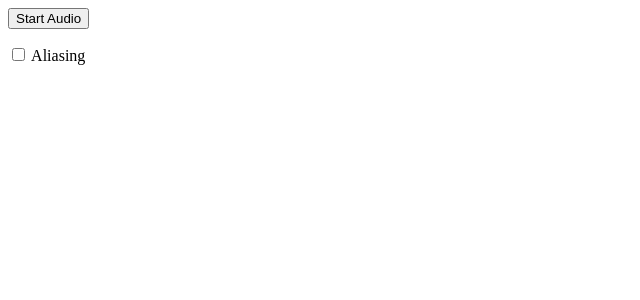
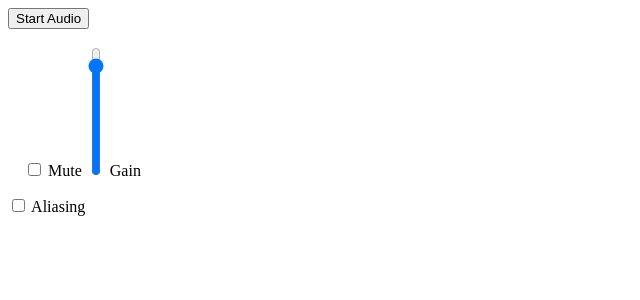
Before and after one commit to eetu-n/synth-school, a SvelteKit app: page / in a window 1280 px wide. Shown: the top 300 px of the page, without its empty margins (0-640 px from the left). Built offline with nearby package versions, Linux system fonts and the light colour scheme.

Commit message:
Initial audio-routing work

```diff
--- /dev/null
+++ b/src/lib/FaustMasterMixer.svelte
@@ -0,0 +1,47 @@
+<script lang="ts">
+    import FaustNode from './FaustNode.svelte';
+    import type { FaustAudioWorkletNode } from '@grame/faustwasm/dist/esm/index.js';
+
+    let { worklet = $bindable() }: { worklet?: FaustAudioWorkletNode | null } = $props();
+
+    let faustNode: FaustNode | null = null;
+
+    let gain = $state(0.9);
+    let mute = $state(false);
+
+    function handleMuteChange() {
+        if (faustNode) {
+            faustNode.setParamValue("Mute", mute ? 1 : 0);
+        }
+    }
+
+    function handleGainChange() {
+        if (faustNode) {
+            faustNode.setParamValue("Gain", gain);
+        }
+    }
+
+
+    $effect(() => {
+        if (faustNode) {
+            handleMuteChange();
+        }
+    });
+</script>
+
+<FaustNode
+    name="master_mixer"
+    bind:this={faustNode}
+    bind:worklet={worklet}
+/>
+
+<div style="margin-top: 1rem;">
+    <label style="margin-left: 1rem;">
+        <input type="checkbox" onchange={handleMuteChange} bind:checked={mute} />
+        Mute
+    </label>
+    <label>
+        <input type="range" style="writing-mode:vertical-lr; direction: rtl; appearance: slider-vertical;" oninput={handleGainChange} min="0" max="1" step="0.01" bind:value={gain} />
+        Gain
+    </label>
+</div>
--- a/src/lib/FaustNode.svelte
+++ b/src/lib/FaustNode.svelte
@@ -2,7 +2,7 @@
     import { FaustAudioWorkletNode, FaustMonoDspGenerator, FaustWasmInstantiator } from '@grame/faustwasm/dist/esm/index.js';
     import { getAudioContext } from './audioContextManager.ts';
 
-    let { name, output = null, worklet = $bindable(), started = $bindable(false), error = $bindable<string | null>(null) }: {
+    let { name, output = null, worklet = $bindable(), started = $bindable(false), error = $bindable(null) }: {
         name: string,
         output?: FaustAudioWorkletNode | AudioNode | null,
         worklet?: FaustAudioWorkletNode | null,
@@ -10,7 +10,16 @@
         error?: string | null
     } = $props();
 
-    let audioContext: AudioContext | null;
+    let audioContext = $state<AudioContext | null>(null);
+
+    let targetOutput = $derived(output || (audioContext ? audioContext.destination : null));
+
+    $effect(() => {
+        if (worklet && targetOutput) {
+            worklet.disconnect();
+            worklet.connect(targetOutput);
+        }
+    });
 
     const devDspImporters = import.meta.glob('/src/lib/dsp/*.dsp', { query: '?url' });
     const prodJsonImporters = import.meta.glob('/src/lib/dsp/generated/*/dsp.json');
@@ -44,10 +53,6 @@
         if (audioContext.state !== 'running') {
             error = `AudioContext not running. State: ${audioContext.state}`;
             return;
-        }
-
-        if (!output) {
-            output = audioContext.destination;
         }
 
         let factory;
@@ -101,7 +106,6 @@
 
             if (createdNode) {
                 worklet = createdNode;
-                worklet.connect(output);
             } else {
                 throw new Error("Failed to create Faust audio node.");
             }
--- a/src/lib/FaustSawSelector.svelte
+++ b/src/lib/FaustSawSelector.svelte
@@ -1,5 +1,8 @@
 <script lang="ts">
     import FaustNode from './FaustNode.svelte';
+    import type { FaustAudioWorkletNode } from '@grame/faustwasm/dist/esm/index.js';
+
+    let { output = null }: { output?: FaustAudioWorkletNode | AudioNode | null } = $props();
 
     let faustNode: FaustNode | null = null;
 
@@ -21,6 +24,7 @@
 <FaustNode
     name="saw_selector"
     bind:this={faustNode}
+    output={output}
 />
 
 <div style="margin-top: 1rem;">
--- a/src/routes/+page.svelte
+++ b/src/routes/+page.svelte
@@ -1,7 +1,12 @@
-<script>
+<script lang="ts">
 	import AudioContextManager from '$lib/AudioContextManager.svelte';
+    import FaustMasterMixer from '$lib/FaustMasterMixer.svelte';
 	import FaustSawSelector from '$lib/FaustSawSelector.svelte';
+    import type { FaustAudioWorkletNode } from '@grame/faustwasm/dist/esm/index.js';
+
+    let masterWorklet: FaustAudioWorkletNode | null = $state(null);
 </script>
 
 <AudioContextManager />
-<FaustSawSelector />
+<FaustMasterMixer bind:worklet={masterWorklet} />
+<FaustSawSelector output={masterWorklet} />
```
Also changed, not shown: 1 other file (tests, documents, lock files or other folders).
